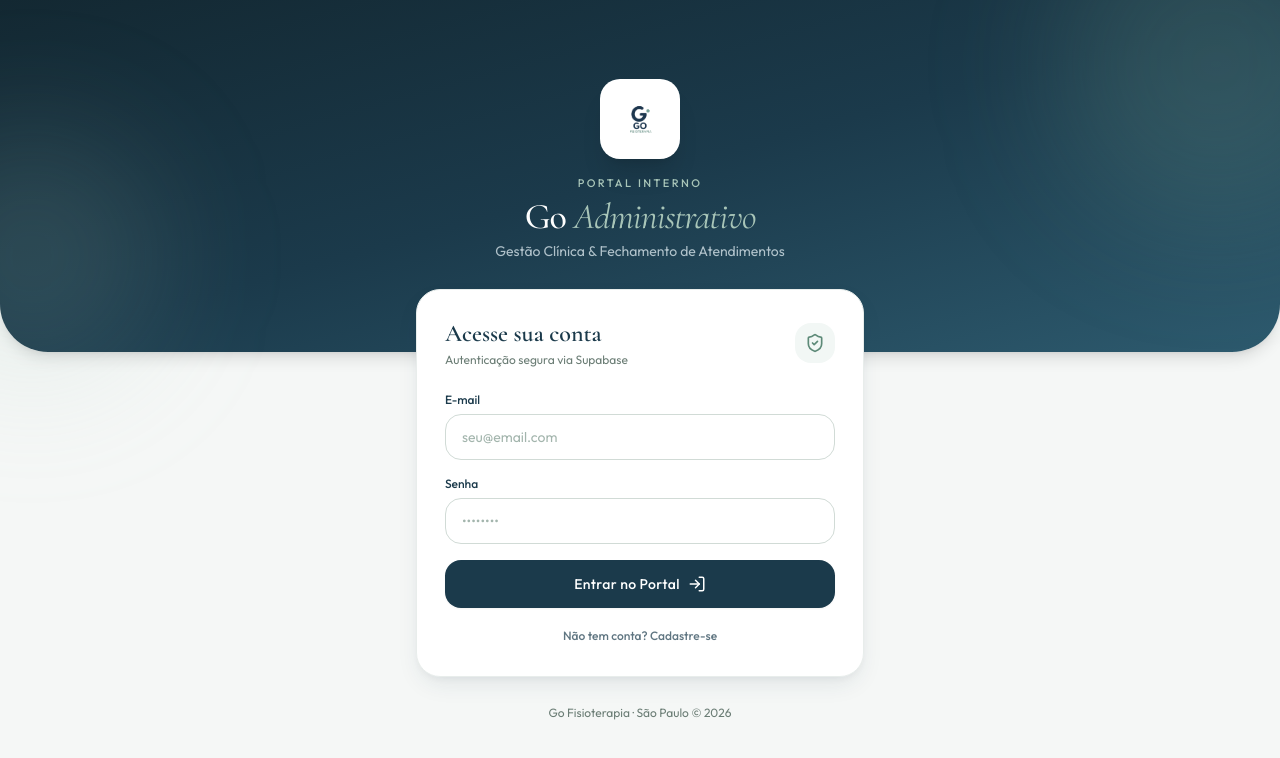
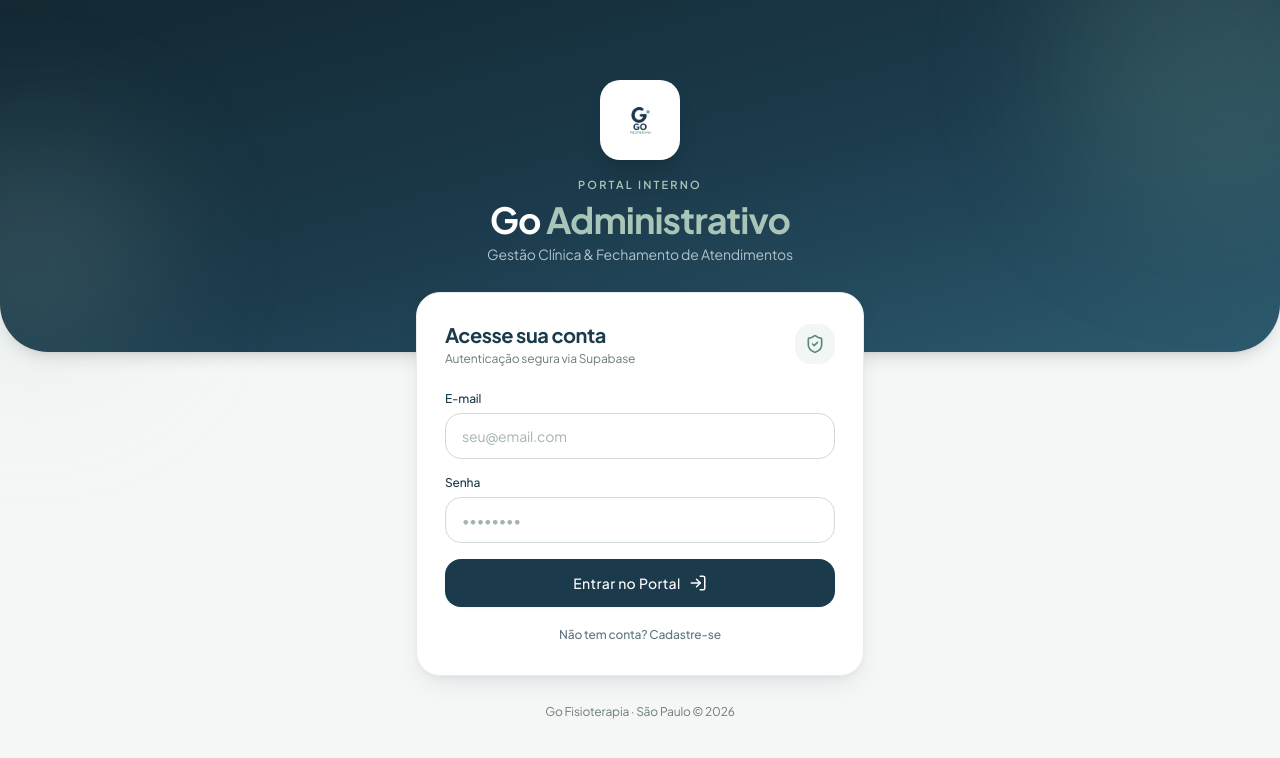
Before and after one commit to harlenmendes/Go-Administrativo, a React (Vite) app: page /login in a window 1280 px wide. Shown: the top 758 px of the page. Built offline with nearby package versions, Linux system fonts and the light colour scheme; no server answers.

Commit message:
style: atualiza tipografia para Plus Jakarta Sans e Inter (visual SaaS moderno)

```diff
--- a/index.html
+++ b/index.html
@@ -13,7 +13,7 @@
     <title>Go Administrativo | Go Fisioterapia</title>
     <link rel="preconnect" href="https://fonts.googleapis.com" />
     <link rel="preconnect" href="https://fonts.gstatic.com" crossorigin />
-    <link href="https://fonts.googleapis.com/css2?family=Cormorant+Garamond:ital,wght@0,400;0,500;0,600;0,700;1,400&family=Outfit:wght@300;400;500;600;700&display=swap" rel="stylesheet" />
+    <link href="https://fonts.googleapis.com/css2?family=Inter:wght@400;500;600;700&family=Plus+Jakarta+Sans:wght@400;500;600;700;800&display=swap" rel="stylesheet" />
   </head>
   <body>
     <div id="root"></div>
--- a/src/components/brand/GoLogo.tsx
+++ b/src/components/brand/GoLogo.tsx
@@ -37,7 +37,7 @@ export function GoLogo({ variant = 'dark', size = 'md', subtitle }: GoLogoProps)
       <div className="min-w-0">
         <div className="flex items-baseline gap-1.5">
           <span
-            className={`font-editorial font-semibold tracking-tight leading-none ${titleSizes[size]} ${
+            className={`font-bold tracking-tight leading-none ${titleSizes[size]} ${
               isLight ? 'text-white' : 'text-primary'
             }`}
           >
--- a/src/pages/Dashboard.tsx
+++ b/src/pages/Dashboard.tsx
@@ -53,8 +53,8 @@ export function Dashboard() {
           </div>
 
           <p className="text-primary-200 font-medium mb-1 text-sm">{saudacao},</p>
-          <h1 className="font-editorial text-3xl sm:text-4xl font-medium tracking-tight mb-6">
-            Dr(a). <em className="italic text-secondary-300">{userName}</em>
+          <h1 className="text-2xl sm:text-3xl font-bold tracking-tight mb-6">
+            Dr(a). <span className="text-secondary-300">{userName}</span>
           </h1>
 
           {/* Métricas Principais */}
--- a/src/pages/Fechamento.tsx
+++ b/src/pages/Fechamento.tsx
@@ -643,8 +643,8 @@ export function Fechamento() {
 
           <div className="flex flex-col md:flex-row md:items-end justify-between gap-4">
             <div>
-              <h1 className="font-editorial text-3xl sm:text-4xl font-medium tracking-tight">
-                Fechamento de <em className="italic text-secondary-300">Atendimentos</em>
+              <h1 className="text-2xl sm:text-3xl font-bold tracking-tight">
+                Fechamento de <span className="text-secondary-300">Atendimentos</span>
               </h1>
               <p className="text-primary-100/85 text-sm mt-1">
                 Importe eventos do Google Calendar, confira valores e gere a planilha no Google Sheets.
--- a/src/pages/Hub.tsx
+++ b/src/pages/Hub.tsx
@@ -63,8 +63,8 @@ export function Hub() {
                 Portal de Gestão Integrada
               </p>
 
-              <h1 className="font-editorial text-3xl sm:text-4xl md:text-5xl font-medium tracking-tight leading-tight">
-                {saudacao}, <em className="italic text-secondary-300">Dr(a). {userName}</em>
+              <h1 className="text-2xl sm:text-3xl md:text-4xl font-bold tracking-tight leading-tight">
+                {saudacao}, <span className="text-secondary-300">Dr(a). {userName}</span>
               </h1>
               <p className="text-primary-100/85 text-sm sm:text-base mt-2 max-w-xl">
                 Escolha abaixo se deseja acompanhar a evolução clínica dos seus pacientes ou realizar o fechamento mensal dos atendimentos.
@@ -117,7 +117,7 @@ export function Hub() {
                 </span>
               </div>
 
-              <h2 className="font-editorial text-2xl sm:text-3xl font-semibold text-primary mb-2">
+              <h2 className="text-xl sm:text-2xl font-bold text-primary tracking-tight mb-2">
                 Acompanhar Paciente
               </h2>
               <p className="text-sm text-brand-body leading-relaxed">
@@ -187,7 +187,7 @@ export function Hub() {
                 )}
               </div>
 
-              <h2 className="font-editorial text-2xl sm:text-3xl font-semibold text-primary mb-2">
+              <h2 className="text-xl sm:text-2xl font-bold text-primary tracking-tight mb-2">
                 Fazer Fechamento
               </h2>
               <p className="text-sm text-brand-body leading-relaxed">
--- a/src/pages/Login.tsx
+++ b/src/pages/Login.tsx
@@ -71,11 +71,11 @@ export function Login() {
               }}
             />
           </div>
-          <p className="text-[11px] font-medium tracking-[0.22em] uppercase text-secondary-300 mb-1">
+          <p className="text-[11px] font-semibold tracking-[0.2em] uppercase text-secondary-300 mb-1.5">
             Portal Interno
           </p>
-          <h1 className="font-editorial text-4xl font-medium text-white tracking-tight">
-            Go <em className="italic text-secondary-300">Administrativo</em>
+          <h1 className="text-3xl sm:text-4xl font-bold text-white tracking-tight">
+            Go <span className="text-secondary-300">Administrativo</span>
           </h1>
           <p className="text-primary-100/80 text-sm mt-1">
             Gestão Clínica &amp; Fechamento de Atendimentos
@@ -86,7 +86,7 @@ export function Login() {
         <div className="bg-white rounded-3xl p-7 shadow-card-hover border border-brand-border">
           <div className="flex items-center justify-between mb-6">
             <div>
-              <h2 className="font-editorial text-2xl font-semibold text-primary">
+              <h2 className="text-xl font-bold text-primary tracking-tight">
                 {isSignUp ? 'Criar nova conta' : 'Acesse sua conta'}
               </h2>
               <p className="text-xs text-brand-muted mt-0.5">
--- a/src/styles/globals.css
+++ b/src/styles/globals.css
@@ -32,10 +32,11 @@
   }
 
   body {
-    font-family: 'Outfit', -apple-system, BlinkMacSystemFont, sans-serif;
+    font-family: 'Plus Jakarta Sans', 'Inter', -apple-system, BlinkMacSystemFont, sans-serif;
     background-color: var(--background);
     color: var(--text-primary);
     line-height: 1.6;
+    letter-spacing: -0.01em;
     overflow-x: hidden;
     -webkit-font-smoothing: antialiased;
     -moz-osx-font-smoothing: grayscale;
@@ -70,7 +71,8 @@
 
 @layer components {
   .font-editorial {
-    font-family: 'Cormorant Garamond', Georgia, serif;
+    font-family: 'Plus Jakarta Sans', 'Inter', -apple-system, BlinkMacSystemFont, sans-serif;
+    letter-spacing: -0.025em;
   }
 
   /* Card base */
--- a/tailwind.config.js
+++ b/tailwind.config.js
@@ -48,8 +48,8 @@ export default {
         background: '#F5F7F6',
       },
       fontFamily: {
-        sans: ['Outfit', '-apple-system', 'BlinkMacSystemFont', 'sans-serif'],
-        display: ['Cormorant Garamond', 'Georgia', 'serif'],
+        sans: ['"Plus Jakarta Sans"', 'Inter', '-apple-system', 'BlinkMacSystemFont', 'sans-serif'],
+        display: ['"Plus Jakarta Sans"', 'Inter', '-apple-system', 'BlinkMacSystemFont', 'sans-serif'],
       },
       borderRadius: {
         lg: '12px',
```
